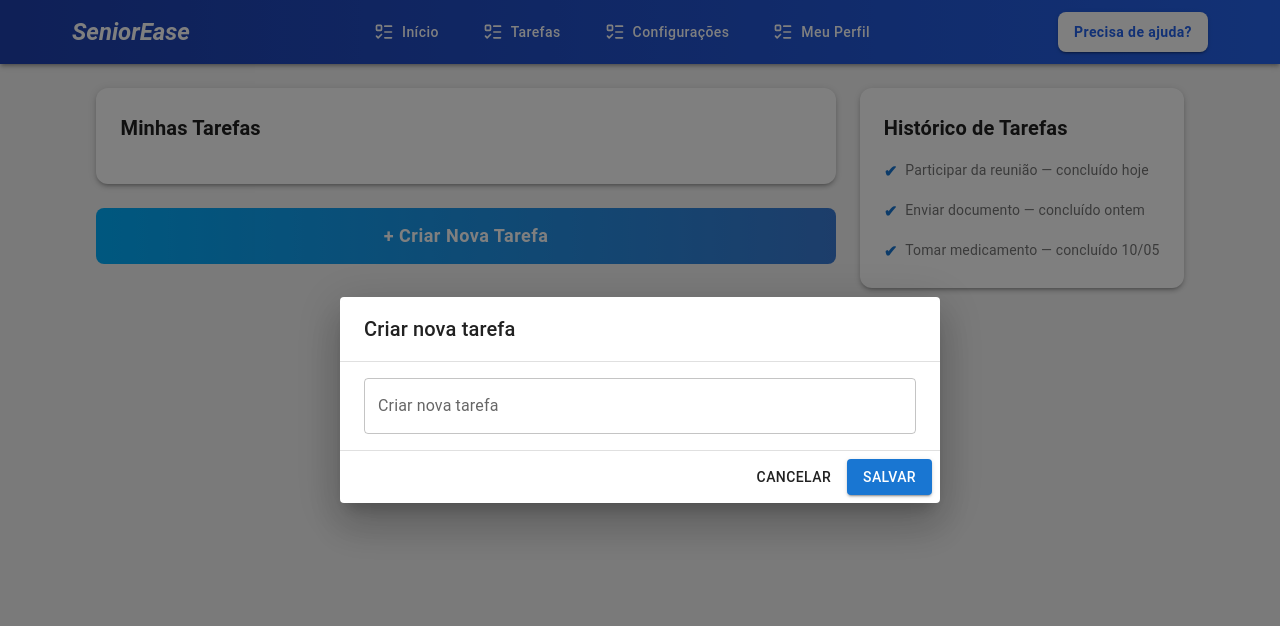
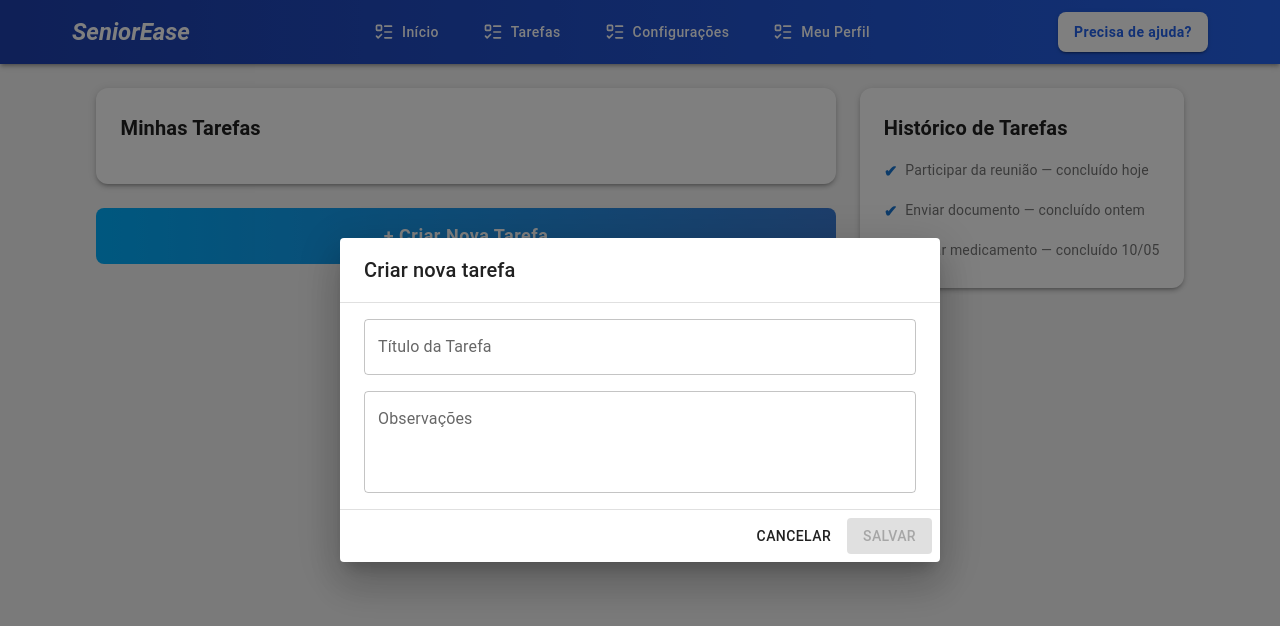
Before and after one commit to RychardAlcantara/SeniorEase, a Next.js app: page /dashboard in a window 1280 px wide. Both pictures are taken after a click on the button "+ Criar Nova Tarefa". Shown: the top 626 px of the page. Built offline with nearby package versions, Linux system fonts and the light colour scheme.

Commit message:
feat: implementing notes

```diff
--- a/src/app/dashboard/page.tsx
+++ b/src/app/dashboard/page.tsx
@@ -5,17 +5,18 @@ import TaskList from "@/src/presentation/components/TaskList";
 import HistoryList from "@/src/presentation/components/HistoryList";
 import CreateTaskButton from "@/src/presentation/components/CreateTaskButton";
 import { useState } from "react";
-import CreateTaskModal from "../tasks/CreateTaskModal";
 import { Box, Grid } from "@mui/material";
-import EditTaskModal from "../tasks/EditTaskModal";
+import Task from "@/src/domain/entities/Task";
+import Modal from "@/src/presentation/components/Modal";
 
 export default function Dashboard() {
   const [open, setOpen] = useState(false);
   const [editOpen, setEditOpen] = useState(false);
-  const [tasks, setTasks] = useState([]);
-  const [selectedTask, setSelectedTask] = useState({
+  const [tasks, setTasks] = useState<Task[]>([]);
+  const [selectedTask, setSelectedTask] = useState<Task>({
     id: "",
     title: "",
+    notes: "",
     createdAt: new Date(),
     completed: false,
   });
@@ -48,17 +49,25 @@ export default function Dashboard() {
 
         {open && (
           <Grid {...{ item: true, width: "40%" }}>
-            <CreateTaskModal open={open} onClose={() => setOpen(!open)} />
+            <Modal
+              type="create"
+              open={open}
+              onClose={() => setOpen(!open)}
+              tasks={tasks}
+              setTasks={setTasks}
+            />
           </Grid>
         )}
 
         {editOpen && (
           <Grid {...{ item: true, width: "40%" }}>
-            <EditTaskModal
+            <Modal
+              type="edit"
               open={editOpen}
               onClose={() => setEditOpen(!editOpen)}
               selectedTask={selectedTask}
-              setSelectedTask={setSelectedTask}
+              tasks={tasks}
+              setTasks={setTasks}
             />
           </Grid>
         )}
--- a/src/app/tasks/CreateTaskModal.tsx
+++ /dev/null
@@ -1,25 +0,0 @@
-import Modal from "@/src/presentation/components/Modal";
-
-interface CreateTaskModalProps {
-  open: boolean;
-  onClose: () => void;
-}
-
-export default function CreateTaskModal({
-  open,
-  onClose,
-}: CreateTaskModalProps) {
-  function onSave() {
-    console.log("enviar tarefa para firebase");
-    onClose();
-  }
-
-  return (
-    <Modal
-      title="Criar nova tarefa"
-      open={open}
-      onClose={onClose}
-      onSave={onSave}
-    />
-  );
-}
--- a/src/app/tasks/EditTaskModal.tsx
+++ /dev/null
@@ -1,23 +0,0 @@
-import EditTaskModalProps from "@/src/domain/entities/EditModalProps";
-import Modal from "@/src/presentation/components/Modal";
-
-export default function EditTaskModal({
-  open,
-  onClose,
-  selectedTask,
-}: EditTaskModalProps) {
-  function onSave() {
-    console.log("enviar tarefa para firebase");
-    onClose();
-  }
-
-  return (
-    <Modal
-      title="Editar tarefa"
-      open={open}
-      onClose={onClose}
-      onSave={onSave}
-      value={selectedTask.title}
-    />
-  );
-}
--- a/src/domain/entities/EditModalProps.ts
+++ /dev/null
@@ -1,8 +0,0 @@
-import Task from "./Task";
-
-export default interface EditTaskModalProps {
-  open: boolean;
-  onClose: () => void;
-  selectedTask: Task;
-  setSelectedTask: (task: Task) => void;
-}
--- a/src/domain/entities/ModalProps.ts
+++ b/src/domain/entities/ModalProps.ts
@@ -1,8 +1,11 @@
+import Task from "./Task";
+
 export default interface ModalProps {
-  title: string;
+  type: "create" | "edit";
   open: boolean;
   onClose: () => void;
-  onSave: () => void;
-  value?: string;
-  onChange?: (event: React.ChangeEvent<HTMLInputElement>) => void;
+  tasks?: Task[];
+  setTasks?: (tasks: Task[]) => void;
+  selectedTask?: Task;
+  setSelectedTask?: (tasks: Task[]) => void;
 }
--- a/src/domain/entities/Task.ts
+++ b/src/domain/entities/Task.ts
@@ -3,5 +3,6 @@ export default interface Task {
   title: string;
   completed: boolean;
   createdAt: Date;
+  concludedAt?: Date;
   notes?: string;
 }
--- a/src/presentation/components/Modal.tsx
+++ b/src/presentation/components/Modal.tsx
@@ -8,34 +8,79 @@ import {
   TextField,
   Stack,
 } from "@mui/material";
+import { useState } from "react";
 
 export default function Modal({
-  title,
+  type,
   open,
   onClose,
-  onSave,
-  value,
-  onChange,
+  selectedTask,
+  tasks,
+  setTasks,
 }: ModalProps) {
+  const [title, setTitle] = useState(selectedTask?.title ?? "");
+  const [notes, setNotes] = useState(selectedTask?.notes ?? "");
+
+  function onSave() {
+    if (!tasks || !setTasks) return;
+
+    if (type === "create") {
+      const newTask = {
+        id: tasks.length.toString(),
+        title: title.trim(),
+        notes: notes.trim(),
+        createdAt: new Date(),
+        completed: false,
+      };
+      setTasks([...tasks, newTask]);
+      onClose();
+      return;
+    }
+
+    if (type === "edit" && selectedTask) {
+      const updatedTasks = tasks.map((t) =>
+        t.id === selectedTask.id
+          ? { ...t, title: title.trim(), notes: notes.trim() }
+          : t,
+      );
+      setTasks(updatedTasks);
+      onClose();
+      return;
+    }
+
+    console.warn("Operação inválida: verifique 'type' e 'selectedTask'.");
+  }
+
+  const modalTitle = type === "create" ? "Criar nova tarefa" : "Editar tarefa";
+
   return (
     <Dialog open={open} onClose={onClose} fullWidth maxWidth="sm">
-      <DialogTitle>{title}</DialogTitle>
+      <DialogTitle>{modalTitle}</DialogTitle>
 
       <DialogContent dividers>
         <Stack spacing={2}>
           <TextField
-            label={title}
+            label="Título da Tarefa"
             fullWidth
-            value={value}
-            onChange={onChange}
+            value={title}
+            onChange={(e) => setTitle(e.target.value)}
+          />
+          <TextField
+            label="Observações"
+            fullWidth
+            value={notes}
+            onChange={(e) => setNotes(e.target.value)}
+            multiline
+            minRows={3}
           />
         </Stack>
       </DialogContent>
+
       <DialogActions>
         <Button onClick={onClose} color="inherit">
           Cancelar
         </Button>
-        <Button variant="contained" onClick={onSave}>
+        <Button variant="contained" onClick={onSave} disabled={!title.trim()}>
           Salvar
         </Button>
       </DialogActions>
--- a/src/presentation/components/TaskItem.tsx
+++ b/src/presentation/components/TaskItem.tsx
@@ -12,6 +12,7 @@ export default function TaskItem({
     setSelectedTask({
       id: task.id,
       title: task.title,
+      notes: task.notes,
       createdAt: task.createdAt,
       completed: task.completed,
     });
@@ -46,6 +47,7 @@ export default function TaskItem({
             ✔
           </Typography>
 
+          <Stack direction="column" alignItems="flex-start">
             <Typography
               variant="body1"
               sx={{ fontSize: "1.125rem", color: "grey.800" }}
@@ -53,6 +55,14 @@ export default function TaskItem({
             >
               {task.title}
             </Typography>
+            <Typography
+              variant="body1"
+              sx={{ fontSize: "1rem", color: "grey.700" }}
+              noWrap
+            >
+              {task.notes}
+            </Typography>
+          </Stack>
         </Stack>
 
         <Stack direction="row" spacing={1} flexShrink={0}>
```
Lines whose indentation alone changed are shown as unchanged.
